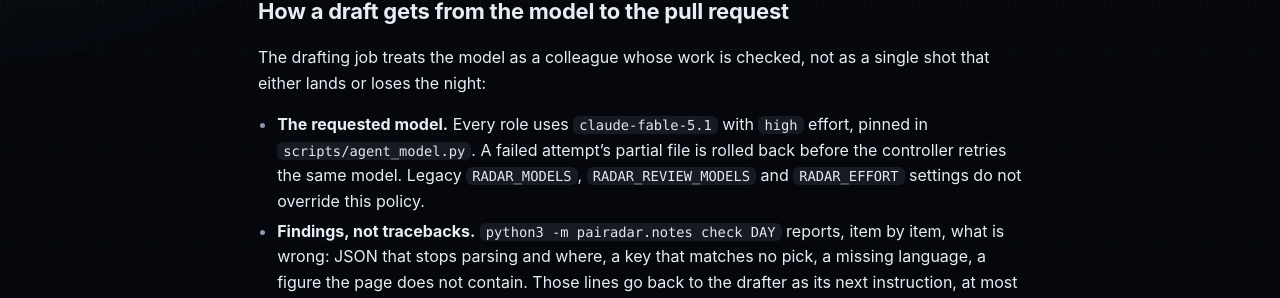
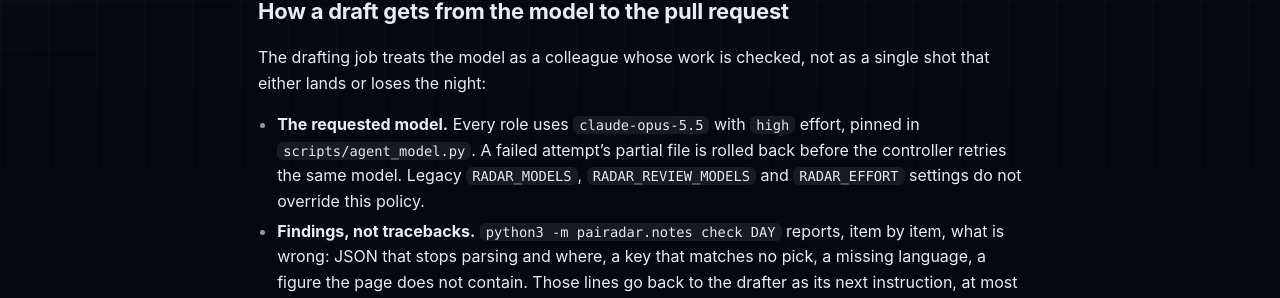
Before and after one commit to noteflowai/physical-ai-radar, a Jekyll site: the page built from docs/automation.md, in a window 1280 px wide and 900 px high, scrolled down 2865 px. Shown: the part 143-441 px from the top of the window. Built offline with Jekyll 4.4.1, drawn with Linux system fonts in a browser that asks for light colours; our own code applies the rules of GitHub Pages for plain Markdown files.

Commit message:
Use Claude Opus 5.5 for all unattended Kiro roles

```diff
--- a/docs/automation.md
+++ b/docs/automation.md
@@ -119,7 +119,7 @@ not the agents, run the commands.
 The drafting job treats the model as a colleague whose work is checked, not as a
 single shot that either lands or loses the night:
 
-- **The requested model.** Every role uses `claude-fable-5.1` with `high` effort,
+- **The requested model.** Every role uses `claude-opus-5.5` with `high` effort,
   pinned in `scripts/agent_model.py`. A failed attempt's partial file is rolled back
   before the controller retries the same model. Legacy `RADAR_MODELS`,
   `RADAR_REVIEW_MODELS` and `RADAR_EFFORT` settings do not override this policy.
--- a/scripts/agent_model.py
+++ b/scripts/agent_model.py
@@ -1,7 +1,7 @@
 """The user's pinned model policy for every unattended agent role."""
 import argparse
 
-MODEL = "claude-fable-5.1"
+MODEL = "claude-opus-5.5"
 EFFORT = "high"
 
 
```
Also changed, not shown: docs/daily-features.md (+1 -1 lines), tests/test_agent_model.py (+5 -5 lines).
